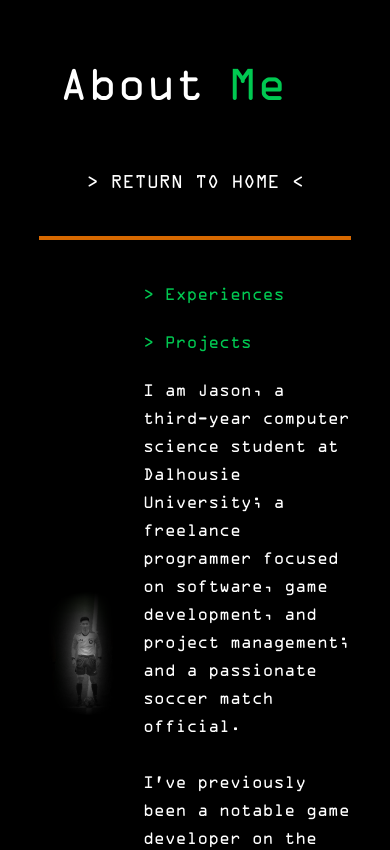
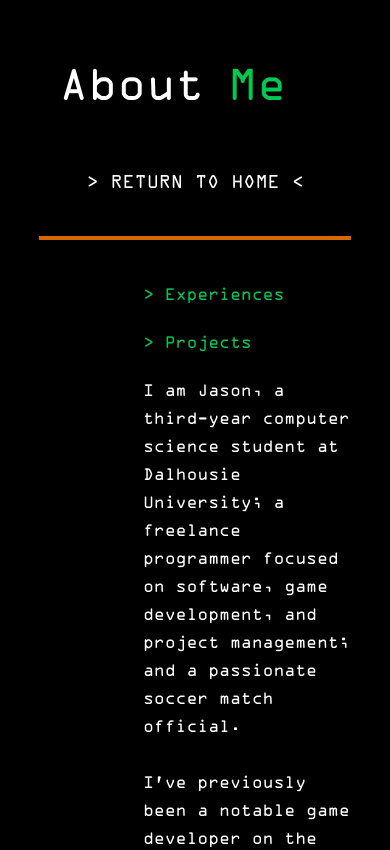
Before and after one commit to Jason-B0/jason-portfolio, a React (Vite) app: page /#/About in a window 390 px wide. Shown: the top 850 px of the page. Built offline with nearby package versions, Linux system fonts and the light colour scheme.

Commit message:
Fix: max height on about me incompatible with responsive design

```diff
--- a/src/pages/AboutMe.tsx
+++ b/src/pages/AboutMe.tsx
@@ -39,7 +39,7 @@ export function AboutMe() {
 
 				<HorizontalLine inColor="orange" />
 
-				<section className="max-h-200 grid grid-cols-3 grid-rows-1" id="me">
+				<section className="h-auto grid grid-cols-3 grid-rows-1" id="me">
 
 					{/* Left Column*/}
 					<div className="col-start-1 col-end-1 flex justify-center items-left">
```
